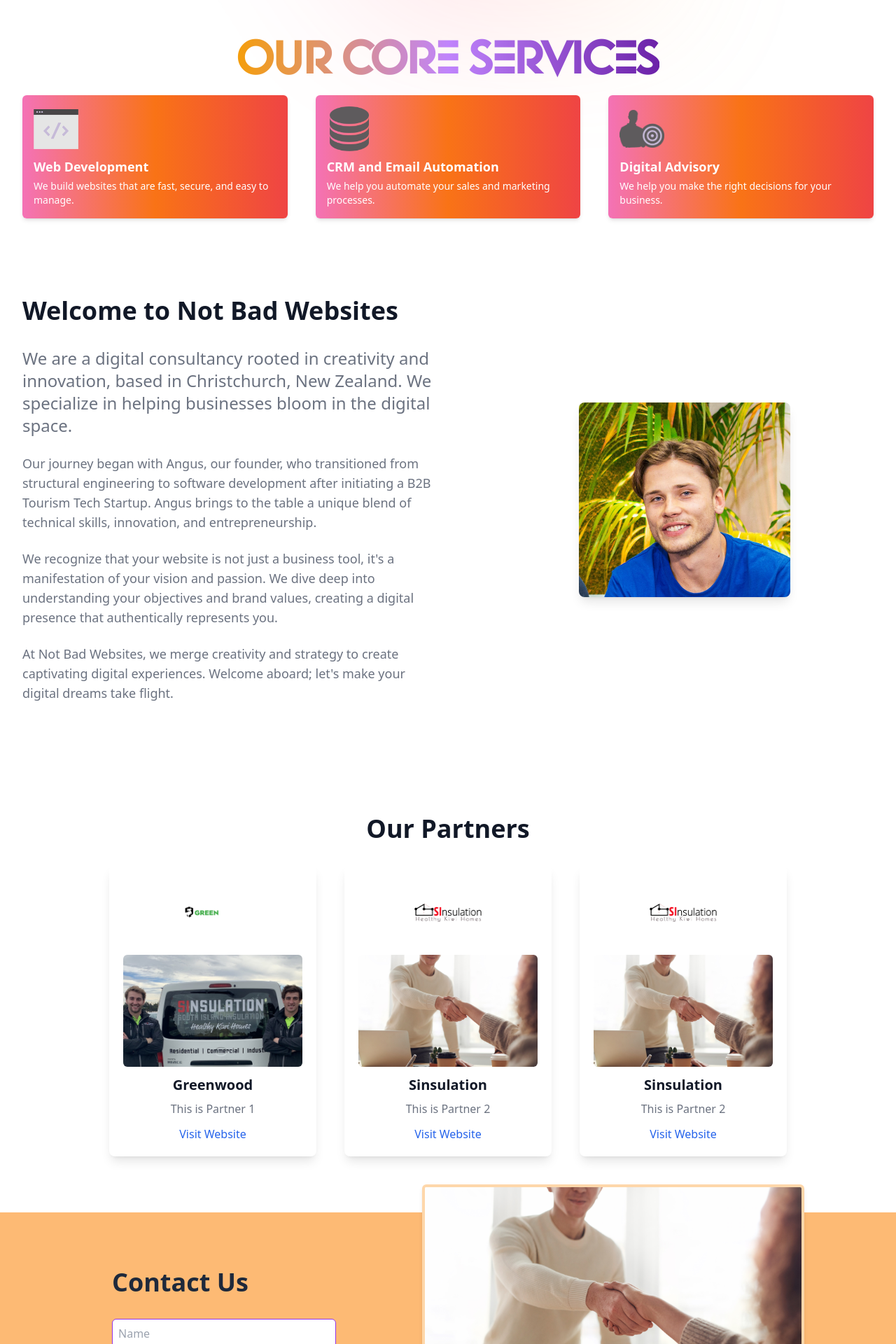
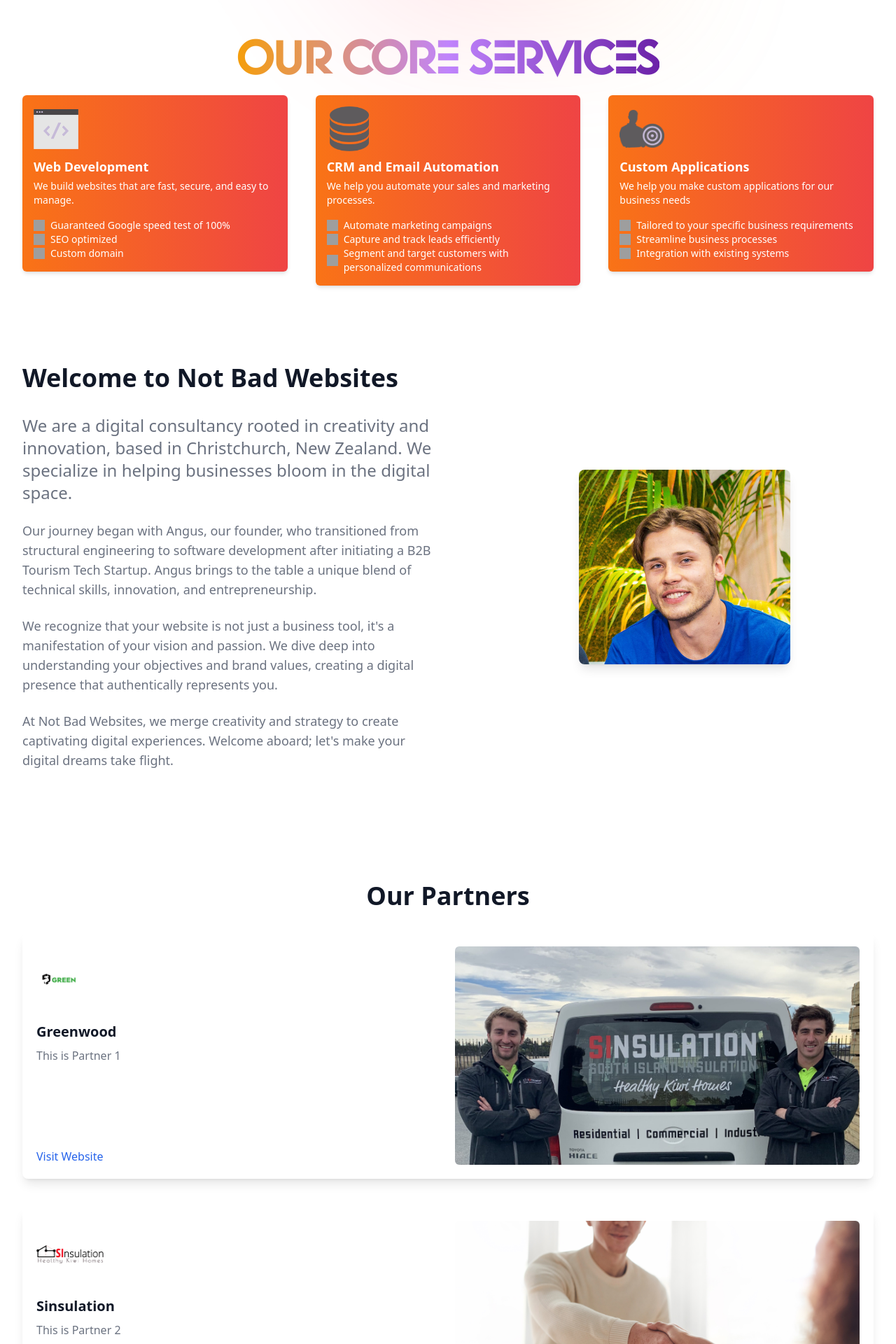
Before and after one commit to Angus-Gieseg/LumiNext.js, a Next.js app: page / in a window 1280 px wide. Shown: the part 840-2760 px from the top of the page at 70% size. Built offline with nearby package versions, Linux system fonts and the light colour scheme; grey boxes are pictures that could not be loaded.

Commit message:
Website content and layout for web completed

```diff
--- a/components/FeatureCard.jsx
+++ b/components/FeatureCard.jsx
@@ -3,22 +3,31 @@ import React from 'react'
 import { useSpring, animated } from 'react-spring'
 import { useInView } from 'react-intersection-observer'
 
-const FeatureCard = ({ imgSrc, heading, text }) => {
+const FeatureCard = ({ imgSrc, heading, text, features }) => {
   const [ref, inView] = useInView({
-    triggerOnce: true, // Change this to false if you want the animation to trigger again whenever it comes in view
+    triggerOnce: true,
   })
 
   const animation = useSpring({
     opacity: inView ? 1 : 0,
     marginLeft: inView ? 0 : -100,
-    config: { duration: 500 }, // This configures the speed of the animation
+    config: { duration: 500 },
   })
+
   return (
     <animated.div ref={ref} style={animation}>
-      <div className="bg-contain flex flex-col items-start justify-start bg-gradient-to-r from-pink-400 via-orange-500 to-red-500 text-white shadow-md rounded-md p-4">
-        <img className="w-16 h-16 object-contain " src={imgSrc} alt={heading} />
+      <div className="bg-contain flex flex-col items-start justify-start bg-gradient-to-r from-orange-500 to-red-500 text-white shadow-md rounded-md p-4">
+        <img className="w-16 h-16 object-contain" src={imgSrc} alt={heading} />
         <h2 className="text-lg font-semibold mt-2">{heading}</h2>
         <p className="text-sm mt-1">{text}</p>
+        <ul className="list-none mt-4">
+          {features.map((feature, index) => (
+            <li key={index} className="flex items-center space-x-2">
+              <img src="Assets/tick.svg" alt="tick" className="w-4 h-4" />
+              <p className="text-sm">{feature}</p>
+            </li>
+          ))}
+        </ul>
       </div>
     </animated.div>
   )
--- a/components/FeatureLayout.jsx
+++ b/components/FeatureLayout.jsx
@@ -1,7 +1,7 @@
 'use client'
+import React from 'react'
+import FeatureCard from './FeatureCard'
 
-import FeatureCard from '@components/FeatureCard'
-import { useSpring, animated } from 'react-spring'
 const FeatureLayout = () => {
   return (
     <div className="flex flex-col items-center justify-center space-y-6 pt-8">
@@ -13,16 +13,32 @@ const FeatureLayout = () => {
           imgSrc="Assets/Website builder iconAsset 16@4x-8.png"
           heading="Web Development"
           text="We build websites that are fast, secure, and easy to manage."
+          features={[
+            'Guaranteed Google speed test of 100%',
+            'SEO optimized',
+            'Custom domain',
+            // add more features here...
+          ]}
         />
         <FeatureCard
           imgSrc="Assets/CRM icon imageAsset 17@4x-8.png"
           heading="CRM and Email Automation"
           text="We help you automate your sales and marketing processes."
+          features={[
+            'Automate marketing campaigns',
+            'Capture and track leads efficiently',
+            'Segment and target customers with personalized communications',
+          ]}
         />
         <FeatureCard
           imgSrc="Assets/DigitalAdvisory iconAsset 18@4x-8.png"
-          heading="Digital Advisory"
-          text="We help you make the right decisions for your business."
+          heading="Custom Applications"
+          text="We help you make custom applications for our business needs"
+          features={[
+            'Tailored to your specific business requirements',
+            'Streamline business processes',
+            'Integration with existing systems',
+          ]}
         />
       </div>
     </div>
--- a/components/Form.jsx
+++ b/components/Form.jsx
@@ -3,13 +3,13 @@ import React from 'react'
 
 export const Form = () => {
   return (
-    <section className="py-20 px-4 sm:px-0 bg-orange-300 relative w-full">
-      <div className="max-w-7xl mx-auto flex flex-col sm:flex-row justify-between items-center">
-        <div className="w-full sm:w-1/2 ml-40">
-          <h2 className="text-3xl font-extrabold text-slate-800 sm:text-4xl mb-8">
+    <section className="py-20 px-4 sm:px-0 orange relative w-full" id="contact">
+      <div className="max-w-7xl flex flex-col-reverse sm:flex-row justify-between items-center sm:mx-8">
+        <div className="w-full sm:w-1/2 justify-center">
+          <h2 className="text-3xl font-extrabold text-slate-800 sm:text-4xl mb-8 mt-8">
             Contact Us
           </h2>
-          <form className="grid grid-cols-1 gap-4 w-1/2">
+          <form className="grid gap-4 w-1/2">
             <input
               className="p-2 border border-purple-600 rounded-md"
               type="text"
@@ -59,11 +59,11 @@ export const Form = () => {
             </button>
           </form>
         </div>
-        <div className="mt-10 sm:mt-0 sm:w-3/5 sm:pl-10 absolute right-10 -top-10">
+        <div className="mt-10 sm:mt-0 sm:w-3/5 justify-center">
           <img
             src="/Assets/pexels-fauxels-3184465.jpg"
             alt="Contact Form"
-            className="object-cover mx-auto sm:w-3/4 h-auto rounded-md shadow-md border-4 border-orange-200"
+            className="object-cover mx-auto sm:w-4/4 h-auto rounded-md shadow-md border-4 border-orange-200"
           />
         </div>
       </div>
--- a/components/Introduction.jsx
+++ b/components/Introduction.jsx
@@ -7,6 +7,7 @@ const Introduction = () => {
       className="pt-20 pb-20 px-4 sm:px-0 flex flex-col
       sm:flex-row justify-between items-center space-y-10 sm:space-y-0
       sm:space-x-10 ml-8"
+      id="about"
     >
       <div className="sm:w-1/2">
         <h2 className="text-3xl font-extrabold text-gray-900 sm:text-4xl mb-8">
--- a/components/Navbar.jsx
+++ b/components/Navbar.jsx
@@ -1,20 +1,18 @@
 'use client'
 import link from 'next/link'
 import Image from 'next/image'
-import { useState, useEffect } from 'react'
-import { useRouter } from 'next/router'
 import Link from 'next/link'
 
 export const Navbar = () => {
-  // const scrollToSection = (sectionId) => {
-  //   const element = document.getElementById(sectionId)
-  //   if (element) {
-  //     element.scrollIntoView({ behavior: 'smooth' })
-  //   }
-  // }
+  const scrollToSection = (sectionId) => {
+    const element = document.getElementById(sectionId)
+    if (element) {
+      element.scrollIntoView({ behavior: 'smooth' })
+    }
+  }
   return (
     // Add a radius around the bottom corners, and a shadow
-    <nav className="shadow-lg flex-between w-full mb-8 pr-3 fixed top-0 left-0 right-0 z-20 bg-purple-950">
+    <nav className="shadow-lg flex-between w-full mb-8 pr-8 fixed top-0 left-0 right-0 z-20 bg-purple-700">
       <Link href="/" className="flex flex-center">
         <Image
           src="/Assets/Not Bad Websites Logo OrangeAsset 23@4x-8.png"
@@ -23,9 +21,9 @@ export const Navbar = () => {
           alt="Not Bad Websites Logo"
         />
       </Link>
-      <div className="flex gap-4 flex-center">
-        <button onClick={() => scrollToSection('section1')}>Section 1</button>
-        <button onClick={() => scrollToSection('section1')}>Section 1</button>
+      <div className="flex gap-8 flex-center text-slate-200 font-medium">
+        <button onClick={() => scrollToSection('about')}>About Us</button>
+        <button onClick={() => scrollToSection('contact')}>Contact Us</button>
       </div>
     </nav>
   )
--- a/components/PartnersShowcase.jsx
+++ b/components/PartnersShowcase.jsx
@@ -28,16 +28,18 @@ const PartnerShowcase = () => {
   ]
 
   return (
-    <section className="pt-20 pb-20 px-4 sm:px-0">
+    <section className="pt-20 pb-20 px-8 sm:px-0">
       <h2 className="text-3xl font-extrabold text-gray-900 sm:text-4xl mb-8 text-center">
         Our Partners
       </h2>
-      <div className="grid grid-cols-1 sm:grid-cols-2 lg:grid-cols-3 gap-10">
+      <div className="grid grid-cols-1 sm:grid-cols-1 lg:grid-cols-1 gap-10 px-4 sm:px-8">
         {partners.map((partner, index) => (
           <div
             key={index}
-            className="flex flex-col items-center bg-white shadow-lg rounded-lg p-5"
+            className="flex flex-col sm:flex-row bg-white shadow-lg rounded-lg p-5 space-y-5 sm:space-y-0 sm:space-x-5"
           >
+            <div className="flex flex-col justify-between w-full sm:w-1/2 space-y-5">
+              <div>
                 <div className="w-24 h-24 mb-3">
                   <img
                     src={partner.logo}
@@ -45,25 +47,27 @@ const PartnerShowcase = () => {
                     className="w-full h-full object-contain"
                   />
                 </div>
-            <div className="w-64 h-40 mb-3">
+                <h3 className="text-xl font-bold text-gray-900 mb-2 text-center sm:text-left">
+                  {partner.name}
+                </h3>
+                <p className="text-base text-gray-500 mb-3 text-center sm:text-left">
+                  {partner.description}
+                </p>
+              </div>
+              <a
+                href={partner.link}
+                className="text-blue-600 hover:text-blue-800 bl w-full text-center sm:text-left"
+              >
+                Visit Website
+              </a>
+            </div>
+            <div className="w-full sm:w-1/2">
               <img
                 src={partner.image}
                 alt={partner.name}
-                className="w-full h-full object-cover rounded-md"
+                className="w-full min-h-[300px] object-cover rounded-md"
               />
             </div>
-            <h3 className="text-xl font-bold text-gray-900 mb-2">
-              {partner.name}
-            </h3>
-            <p className="text-base text-gray-500 mb-3">
-              {partner.description}
-            </p>
-            <a
-              href={partner.link}
-              className="text-blue-600 hover:text-blue-800"
-            >
-              Visit Website
-            </a>
           </div>
         ))}
       </div>
--- a/styles/globals.css
+++ b/styles/globals.css
@@ -195,6 +195,7 @@ h1{
   @apply bg-gradient-to-r from-purple-800 to-purple-900;
 }
 
+
 .gradient-blue-shadow {
   @apply bg-gradient-to-t from-white to-violet-950;
 }
```
Also changed, not shown: public/Icons/loader.svg (deleted), public/Icons/menu.svg (deleted). Lines whose indentation alone changed are shown as unchanged.
